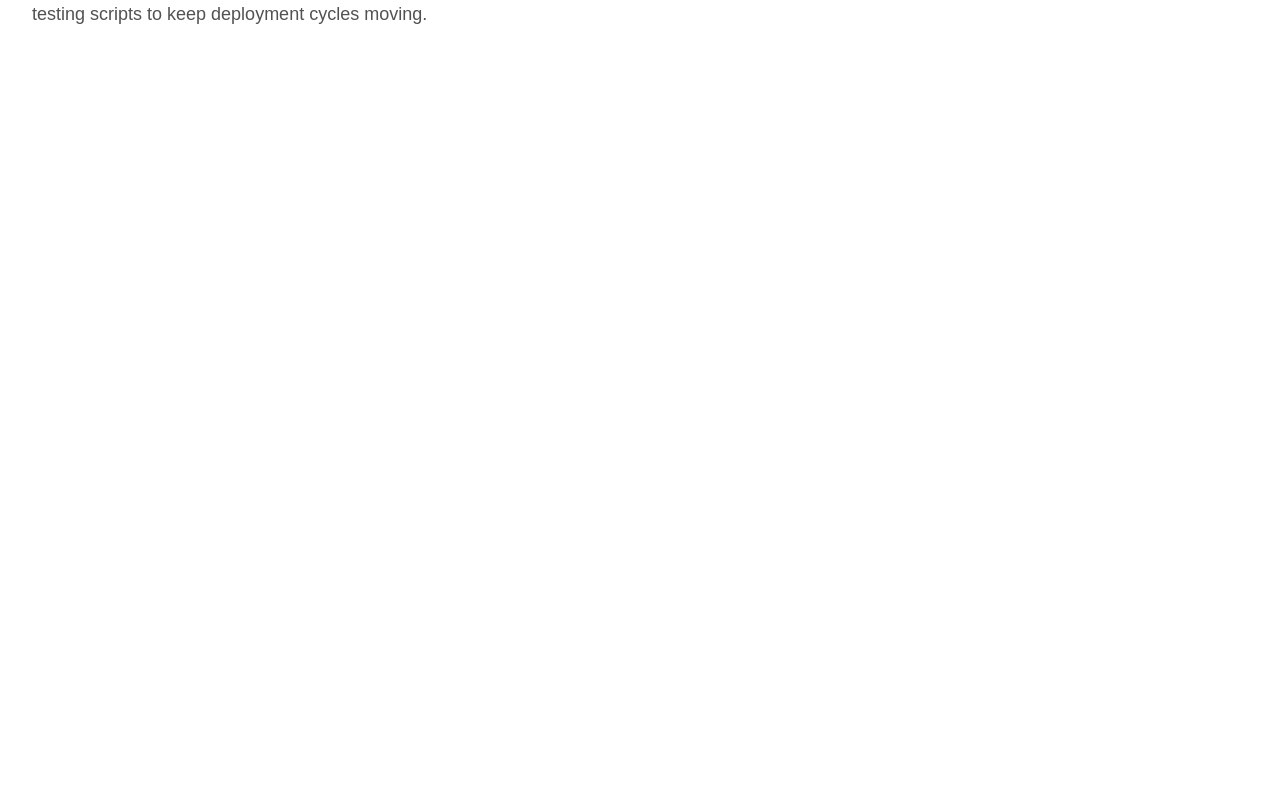
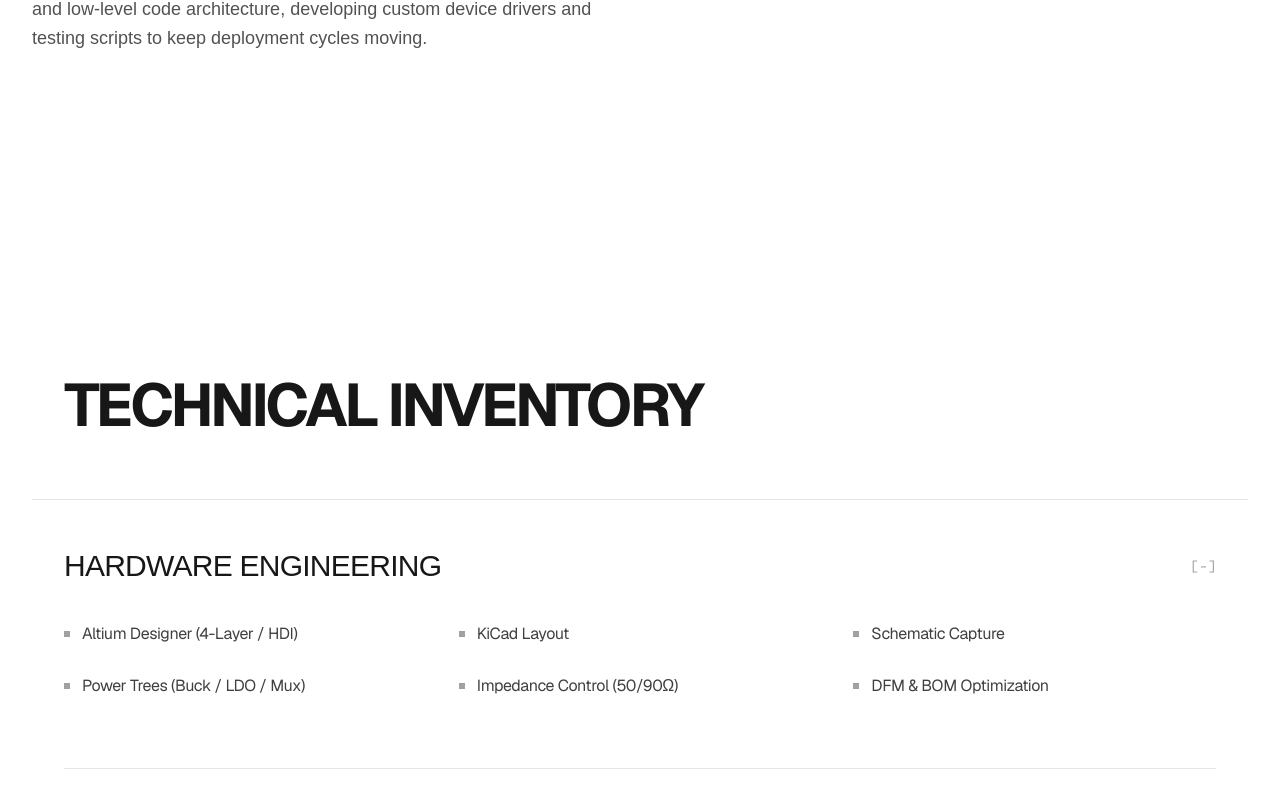
Before and after one commit to sagar-koirala/my-portfolio-app, a Next.js app: page / in a window 1280 px wide. Shown: the part 1976-2784 px from the top of the page. Before the commit the page ends 2159 px from the top, so only its background shows below. Built offline with nearby package versions, Linux system fonts and the light colour scheme.

Commit message:
feat: implement interactive Technical Inventory and modern multi-column Footer

```diff
--- a/src/app/page.tsx
+++ b/src/app/page.tsx
@@ -1,12 +1,22 @@
 import React from "react";
 import Hero from "@/components/Hero";
 import Philosophy from "@/components/Philosophy";
+import SkillsBOM from "@/components/SkillsBOM";
+import Testimonials from "@/components/Testimonials";
+import Footer from "@/components/Footer";
 
 export default function Home() {
   return (
-    <main className="px-4 sm:px-8 max-w-7xl mx-auto space-y-24 py-12">
-      <Hero />
-      <Philosophy />
+    <main className="px-4 sm:px-8 max-w-7xl mx-auto py-12">
+      <div className="space-y-24">
+        <Hero />
+        <Philosophy />
+        <SkillsBOM />
+        <Testimonials />
+      </div>
+      <div className="mt-8">
+        <Footer />
+      </div>
     </main>
   );
 }
--- a/src/components/Footer.tsx
+++ b/src/components/Footer.tsx
@@ -2,8 +2,84 @@ import React from 'react';
 
 export default function Footer() {
   return (
-    <footer className="py-10 border-t border-neutral-900 text-center text-xs text-neutral-500 font-mono">
-      <p>&copy; {new Date().getFullYear()} Hardware &amp; Embedded Systems Engineer. All rights reserved.</p>
+    <footer className="pt-10 pb-12 max-w-7xl mx-auto px-4 sm:px-8 border-t border-neutral-200 dark:border-neutral-800">
+      {/* 1-column layout stack on mobile/tablet, strict 12-column grid split on desktop, bottom-aligned on lg */}
+      <div className="flex flex-col lg:grid lg:grid-cols-12 gap-12 lg:gap-16 items-start lg:items-end">
+
+        {/* Column A: Left Panel Container (7 columns) */}
+        <div className="lg:col-span-7">
+          <h2 className="text-2xl sm:text-4xl font-bold tracking-tight text-neutral-900 dark:text-white leading-tight uppercase w-full max-w-xl">
+            AVAILABLE FOR GLOBAL ENGINEERING ENGAGEMENTS.
+          </h2>
+
+          {/* Contact Block */}
+          <div className="space-y-2 mt-6 text-neutral-600 dark:text-neutral-400 font-sans">
+            <a
+              href="mailto:koiralasamir633@gmail.com"
+              className="block hover:text-neutral-900 dark:hover:text-white transition-colors"
+            >
+              koiralasamir633@gmail.com ↗
+            </a>
+            <a
+              href="tel:+660962286084"
+              className="block hover:text-neutral-900 dark:hover:text-white transition-colors"
+            >
+              (+66) 096 228 6084
+            </a>
+          </div>
+
+          {/* Connect Handles */}
+          <div className="font-mono text-xs tracking-wider uppercase text-neutral-400 mt-8 flex flex-wrap gap-4 items-center">
+            <a
+              href="https://github.com/sagar-koirala"
+              target="_blank"
+              rel="noopener noreferrer"
+              className="hover:text-neutral-900 dark:hover:text-white transition-colors"
+            >
+              GITHUB ↗
+            </a>
+            <span>•</span>
+            <a
+              href="https://www.linkedin.com/in/sgr633/"
+              target="_blank"
+              rel="noopener noreferrer"
+              className="hover:text-neutral-900 dark:hover:text-white transition-colors"
+            >
+              LINKEDIN ↗
+            </a>
+            <span>•</span>
+            <a
+              href="https://www.upwork.com/freelancers/~0123a2955312258964?mp_source=share"
+              target="_blank"
+              rel="noopener noreferrer"
+              className="hover:text-neutral-900 dark:hover:text-white transition-colors"
+            >
+              UPWORK ↗
+            </a>
+          </div>
+        </div>
+
+        {/* Column B: Right Panel Container (5 columns) */}
+        <div className="lg:col-span-5 w-full">
+          <span className="font-mono text-xs tracking-wider text-neutral-400 mb-6 block">
+            LOGISTICS //
+          </span>
+
+          <div className="flex flex-col space-y-4 font-sans text-sm tracking-tight text-neutral-900 dark:text-neutral-200">
+            <div>LOCATION: Bangkok, Thailand</div>
+            <div>NATIONALITY: Nepalese</div>
+            <div>PREFERENCE: Local (Thailand) or Global Relocation</div>
+            <div>VISA STATUS: ED Visa Holder; Clear for Work Permit Transition</div>
+          </div>
+        </div>
+
+      </div>
+
+      {/* Baseline Guardrail Partition */}
+      <div className="border-t border-neutral-200 dark:border-neutral-800 pt-8 mt-6 w-full flex flex-col sm:flex-row justify-between text-[11px] font-mono tracking-wide text-neutral-400 uppercase gap-4">
+        <div>© 2026 SAGAR KOIRALA.</div>
+        <div>Vibe coded with precision and intent alongside AI</div>
+      </div>
     </footer>
   );
 }
--- a/src/components/SkillsBOM.tsx
+++ b/src/components/SkillsBOM.tsx
@@ -1,12 +1,122 @@
-import React from 'react';
+"use client";
+
+import React, { useState } from 'react';
+import { motion } from 'framer-motion';
+import portfolio from '@/data/portfolio.json';
 
 export default function SkillsBOM() {
+  const { skillsInventory } = portfolio;
+
+  // Dynamically load categories directly from the JSON keys in portfolio.json
+  const categories = Object.keys(skillsInventory);
+
+  // Strict state tracking for row expansion (defaults to first row expanded)
+  const [activeTab, setActiveTab] = useState<number | null>(0);
+
+  const containerVariants = {
+    hidden: { opacity: 0 },
+    visible: {
+      opacity: 1,
+      transition: {
+        staggerChildren: 0.05,
+        delayChildren: 0.1, // Wait for structural spring height to begin
+      }
+    }
+  } as const;
+
+  const itemVariants = {
+    hidden: { opacity: 0, y: 16 },
+    visible: {
+      opacity: 1,
+      y: 0,
+      transition: {
+        type: "spring" as const,
+        stiffness: 90,
+        damping: 18,
+      }
+    }
+  } as const;
+
+  const isAnyActive = activeTab !== null;
+
   return (
-    <section id="skills" className="py-20 max-w-4xl mx-auto px-4">
-      <h2 className="text-3xl font-bold tracking-tight text-neutral-100">Skills BOM (Bill of Materials)</h2>
-      <p className="mt-4 text-neutral-400">
-        Placeholder for the interactive Skills BOM interface, categorizing electronics, firmware, and tools.
-      </p>
+    <section id="skills" className="py-24 md:py-36 scroll-mt-20 select-none">
+      <div className="mb-16 mx-auto max-w-7xl px-4 sm:px-8">
+        <h2 className="text-4xl md:text-6xl font-bold font-sans uppercase tracking-tighter text-neutral-900 dark:text-white">
+          Technical Inventory
+        </h2>
+      </div>
+
+      {/* Stack of full-width horizontal rows separated by deep, minimalist cuts */}
+      <div className="flex flex-col border-t border-neutral-200 dark:border-neutral-800 mx-auto max-w-7xl px-4 sm:px-8">
+        {categories.map((category, index) => {
+          const isActive = activeTab === index;
+          const skills = skillsInventory[category as keyof typeof skillsInventory] || [];
+          const rowOpacity = isActive ? 1 : (isAnyActive ? 0.35 : 1);
+
+          return (
+            <div
+              key={index}
+              onMouseEnter={() => setActiveTab(index)}
+              onClick={() => setActiveTab(isActive ? null : index)}
+              style={{ opacity: rowOpacity }}
+              className="border-b border-neutral-200 dark:border-neutral-800 py-12 transition-opacity duration-300 cursor-pointer"
+            >
+              {/* Row Header */}
+              <div className="flex items-center justify-between select-none">
+                <h3 className="text-xl md:text-3xl font-medium text-neutral-900 dark:text-white uppercase tracking-tight">
+                  {category}
+                </h3>
+                <span className="text-sm font-mono text-neutral-400 dark:text-neutral-500 transition-transform duration-300">
+                  {isActive ? "[-]" : "[+]"}
+                </span>
+              </div>
+
+              {/* Animated Skill Details */}
+              <motion.div
+                initial={index === 0 ? "visible" : "hidden"}
+                animate={isActive ? "visible" : "hidden"}
+                variants={{
+                  hidden: { height: 0, opacity: 0, marginTop: 0 },
+                  visible: {
+                    height: "auto",
+                    opacity: 1,
+                    marginTop: 32
+                  }
+                }}
+                transition={{
+                  type: "spring",
+                  stiffness: 75,
+                  damping: 19,
+                  restDelta: 0.01
+                }}
+                className="overflow-hidden"
+              >
+                <motion.div
+                  variants={containerVariants}
+                  initial="hidden"
+                  animate={isActive ? "visible" : "hidden"}
+                  className="grid grid-cols-1 sm:grid-cols-2 md:grid-cols-3 gap-y-4 gap-x-8 pb-4"
+                >
+                  {skills.map((skill) => (
+                    <motion.div
+                      key={skill}
+                      variants={itemVariants}
+                      className="flex items-center gap-3 py-1.5"
+                    >
+                      {/* CSS-rendered square bullet for reliable rendering across all platforms and fonts */}
+                      <span className="h-1.5 w-1.5 bg-neutral-400 dark:bg-neutral-600 flex-shrink-0" />
+                      <span className="font-sans text-sm md:text-base font-normal text-neutral-700 dark:text-neutral-300 tracking-tight">
+                        {skill}
+                      </span>
+                    </motion.div>
+                  ))}
+                </motion.div>
+              </motion.div>
+            </div>
+          );
+        })}
+      </div>
     </section>
   );
 }
```
